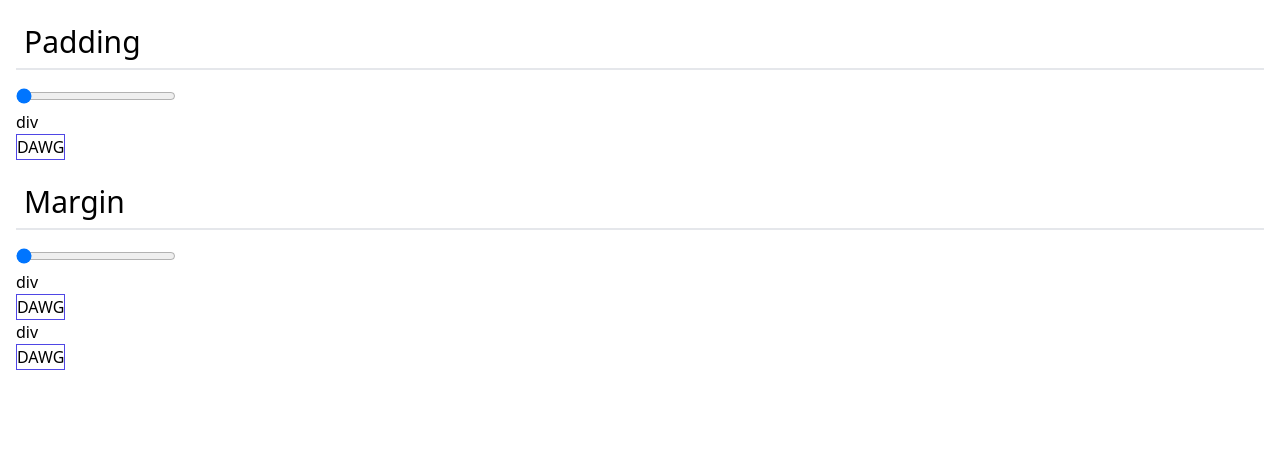
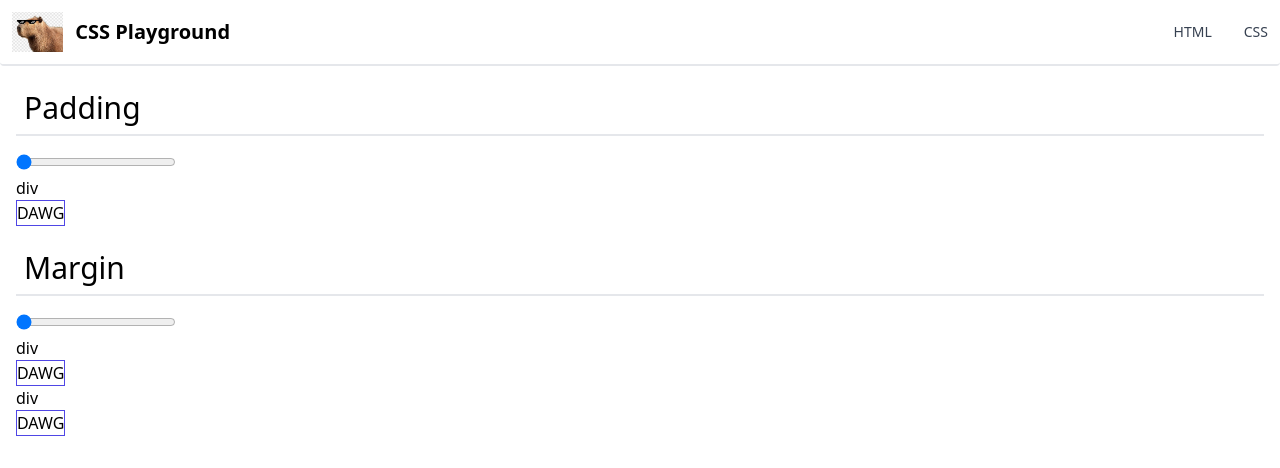
Before and after one commit to FreeSpirit0/css-playground, a React (Vite) app: page / in a window 1280 px wide. Shown: the top 468 px of the page. Built offline with nearby package versions, Linux system fonts and the light colour scheme.

Commit message:
Add navbar | powered by flowbite

```diff
--- a/index.html
+++ b/index.html
@@ -6,7 +6,7 @@
     <meta name="viewport" content="width=device-width, initial-scale=1.0" />
     <title>Vite + React + TS</title>
   </head>
-  <body>
+  <body class="min-h-screen">
     <div id="root"></div>
     <script type="module" src="/src/main.tsx"></script>
   </body>
--- a/src/App.tsx
+++ b/src/App.tsx
@@ -1,3 +1,4 @@
+import Navbar from './components/Navbar'
 import Margin from './components/Showcase/Margin'
 import Padding from './components/Showcase/Padding'
 import Section from './components/Showcase/Section'
@@ -7,6 +8,7 @@ function App() {
 
   return (
     <div className="App">
+      <Navbar />
       <div className='flex flex-col'>
         <Section headerName='Padding' child={<SliderWrapper child={<Padding />} />}/>
         <Section headerName='Margin' child={<SliderWrapper child={<Margin />} />}/>
--- /dev/null
+++ b/src/components/Navbar/index.tsx
@@ -0,0 +1,44 @@
+import React from "react";
+import logo from "../../assets/capy-logo.png"
+
+const Navbar = () => {
+  return (
+    <nav className="p-3 border-b-2 border-gray-200 rounded bg-white dark:bg-gray-800 dark:border-gray-700">
+      <div className="container flex flex-wrap items-center justify-between mx-auto">
+        <a href="#" className="flex items-center">
+          <img
+            src={logo}
+            className="h-6 mr-3 sm:h-10"
+            alt="Capybara"
+          />
+          <span className="self-center text-xl font-semibold whitespace-nowrap dark:text-white">
+            CSS Playground
+          </span>
+        </a>
+        <div className="hidden w-full md:block md:w-auto" id="navbar-solid-bg">
+          <ul className="flex flex-col mt-4 rounded-lg bg-gray-50 md:flex-row md:space-x-8 md:mt-0 md:text-sm md:font-medium md:border-0 md:bg-transparent dark:bg-gray-800 md:dark:bg-transparent dark:border-gray-700">
+            <li>
+              <a
+                href="#"
+                className="block py-2 pl-3 pr-4 text-gray-700 rounded md:bg-transparent md:hover:text-blue-700 md:p-0 md:dark:text-white dark:bg-blue-600 md:dark:bg-transparent"
+                aria-current="page"
+              >
+                HTML
+              </a>
+            </li>
+            <li>
+              <a
+                href="#"
+                className="block py-2 pl-3 pr-4 text-gray-700 rounded hover:bg-gray-100 md:hover:bg-transparent md:border-0 md:hover:text-blue-700 md:p-0 dark:text-gray-400 md:dark:hover:text-white dark:hover:bg-gray-700 dark:hover:text-white md:dark:hover:bg-transparent"
+              >
+                CSS
+              </a>
+            </li>
+          </ul>
+        </div>
+      </div>
+    </nav>
+  );
+};
+
+export default Navbar;
--- a/src/components/SliderWrapper/index.tsx
+++ b/src/components/SliderWrapper/index.tsx
@@ -7,7 +7,7 @@ interface Props {
 export const ValueContext = createContext(0);
 
 const SliderWrapper: React.FC<Props> = ({ child }) => {
-  const MAX = 200
+  const MAX = 50
   const MIN = 0
 
   const [value, setValue] = useState(0)
```
Also changed, not shown: src/assets/capy-logo.png (added).
